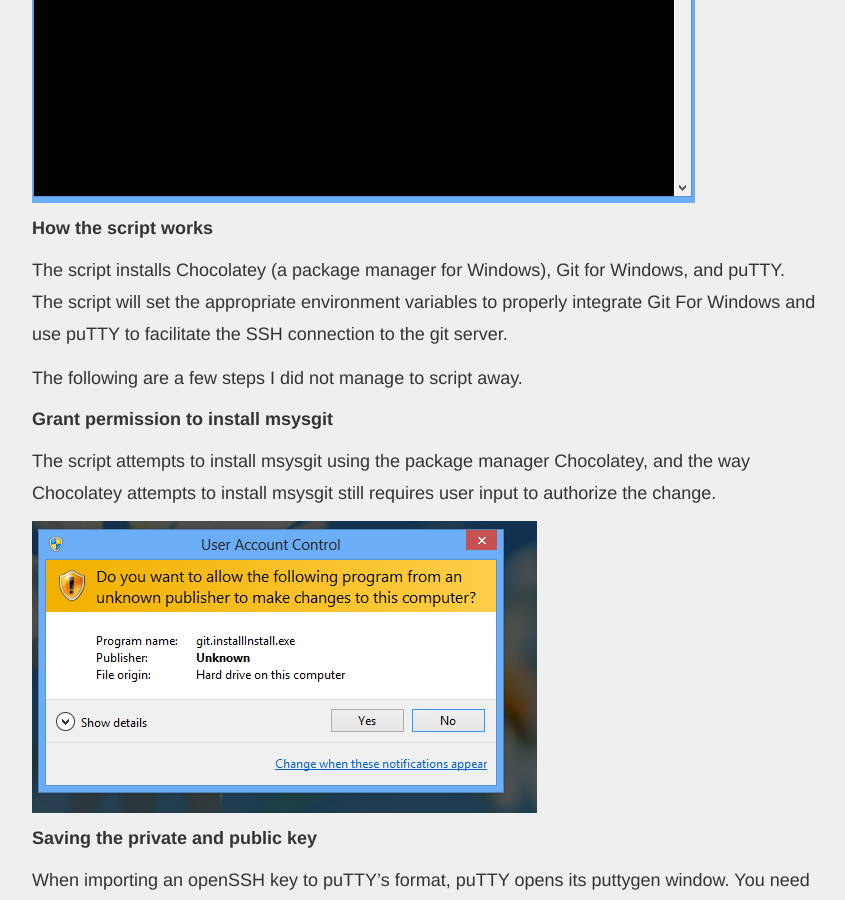
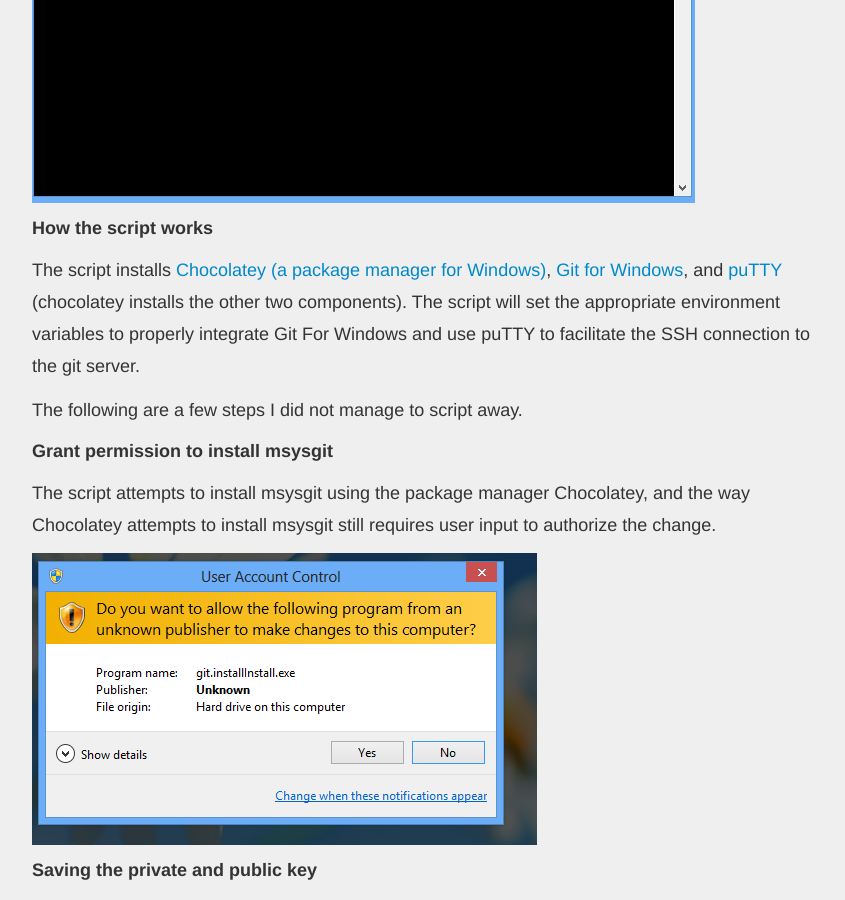
Before and after one commit to etruong42/etruong42.github.com, a Jekyll site: the page built from _posts/2013-8-26-How-To-Integrate-Git-Into-Windows.md, in a window 1280 px wide and 900 px high, scrolled down 534 px. Shown: the whole window, without its empty margins (306-1151 px from the left). Built offline with Jekyll 4.4.1, drawn with Linux system fonts in a browser that asks for light colours; Markdown is read by kramdown in place of the engine named in the settings; comment, search, counter and statistics services are not loaded.

Commit message:
hyperlinks

```diff
--- a/_posts/2013-8-26-How-To-Integrate-Git-Into-Windows.md
+++ b/_posts/2013-8-26-How-To-Integrate-Git-Into-Windows.md
@@ -18,7 +18,7 @@
 
 <h3>How the script works</h3>
 
-The script installs Chocolatey (a package manager for Windows), Git for Windows, and puTTY. The script will set the appropriate environment variables to properly integrate Git For Windows and use puTTY to facilitate the SSH connection to the git server.
+The script installs [Chocolatey (a package manager for Windows)](http://chocolatey.org/), [Git for Windows](https://code.google.com/p/msysgit/), and [puTTY](http://www.chiark.greenend.org.uk/~sgtatham/putty/download.html) (chocolatey installs the other two components). The script will set the appropriate environment variables to properly integrate Git For Windows and use puTTY to facilitate the SSH connection to the git server.
 
 The following are a few steps I did not manage to script away.
 
```
